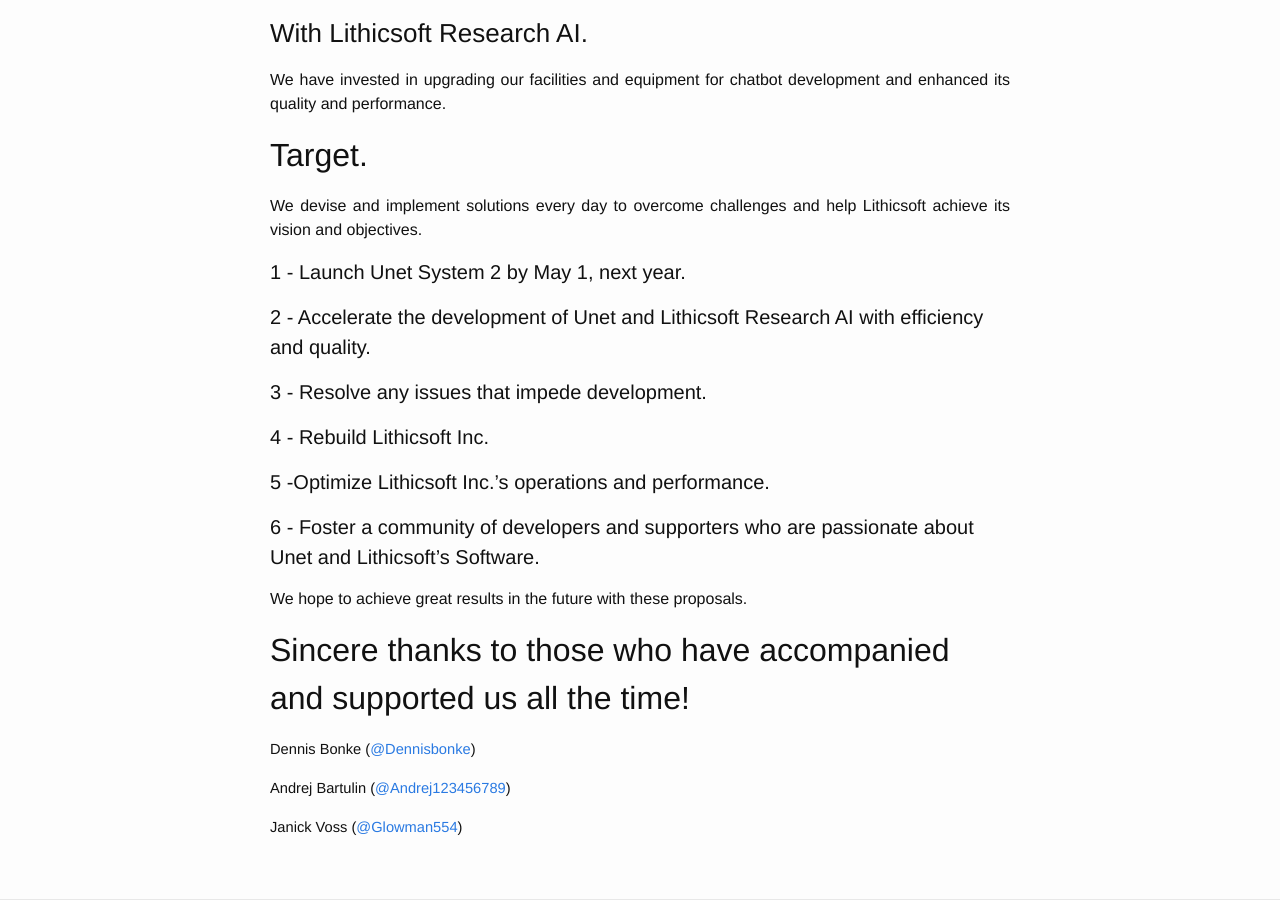
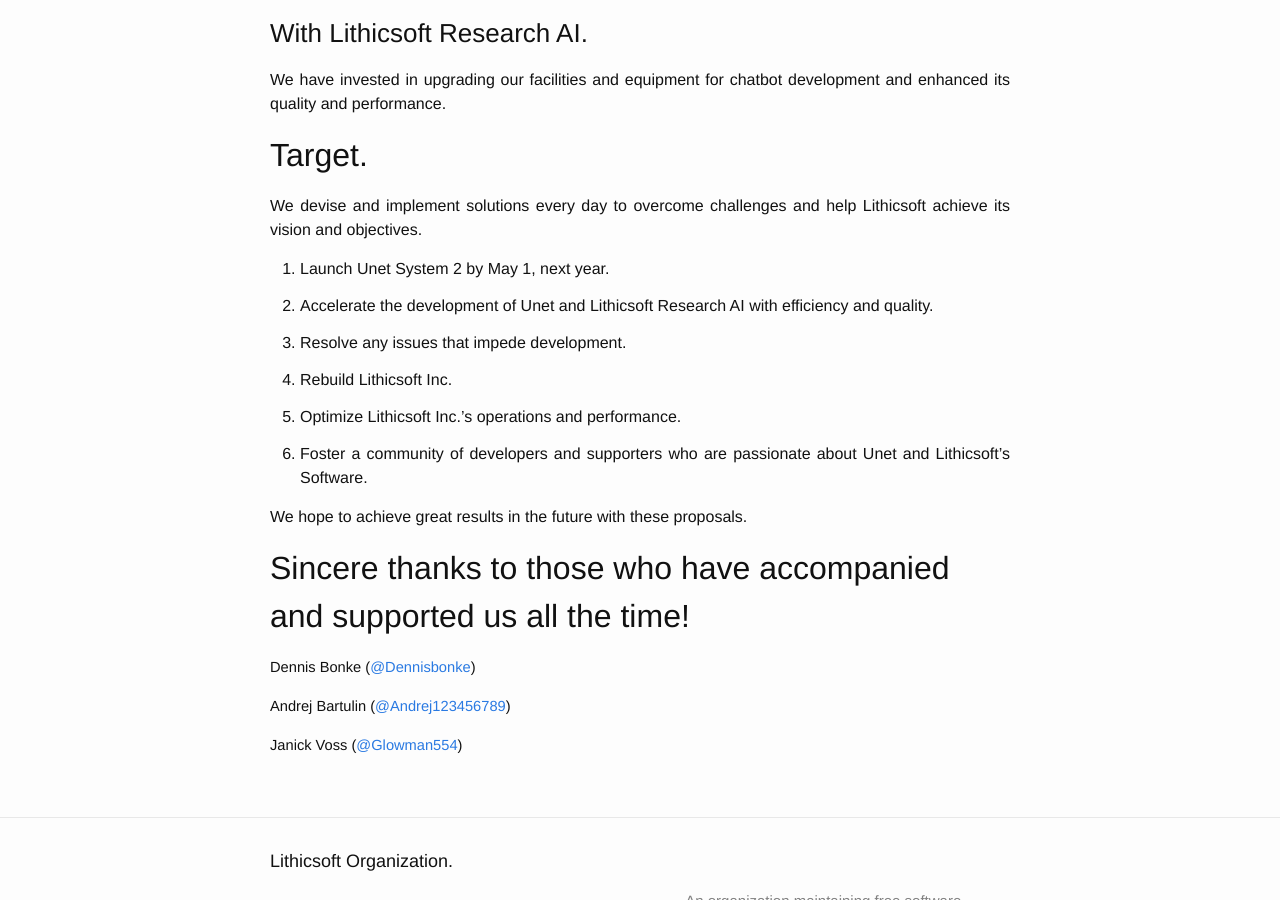
Before and after one commit to Lithicsoft/posts, a Jekyll site: the page built from _posts/2023-10-26-new-phase-innovation.markdown, in a window 1280 px wide and 900 px high, scrolled down 1170 px. Built offline with Jekyll 4.4.1, drawn with Linux system fonts in a browser that asks for light colours.

Commit message:
Update 2023-10-26-new-phase-innovation.markdown

```diff
--- a/_posts/2023-10-26-new-phase-innovation.markdown
+++ b/_posts/2023-10-26-new-phase-innovation.markdown
@@ -43,12 +43,12 @@ We have invested in upgrading our facilities and equipment for chatbot developme
 
 We devise and implement solutions every day to overcome challenges and help Lithicsoft achieve its vision and objectives.
 
-#### 1 - Launch Unet System 2 by May 1, next year.
-#### 2 - Accelerate the development of Unet and Lithicsoft Research AI with efficiency and quality.
-#### 3 - Resolve any issues that impede development.
-#### 4 - Rebuild Lithicsoft Inc.
-#### 5 -Optimize Lithicsoft Inc.'s operations and performance.
-#### 6 - Foster a community of developers and supporters who are passionate about Unet and Lithicsoft's Software.
+1. Launch Unet System 2 by May 1, next year.
+2. Accelerate the development of Unet and Lithicsoft Research AI with efficiency and quality.
+3. Resolve any issues that impede development.
+4. Rebuild Lithicsoft Inc.
+5. Optimize Lithicsoft Inc.'s operations and performance.
+6. Foster a community of developers and supporters who are passionate about Unet and Lithicsoft's Software.
 
 We hope to achieve great results in the future with these proposals.
 
```
